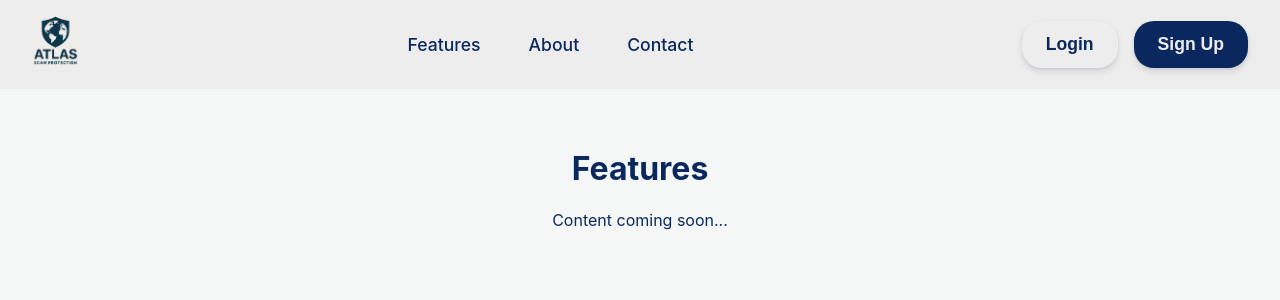
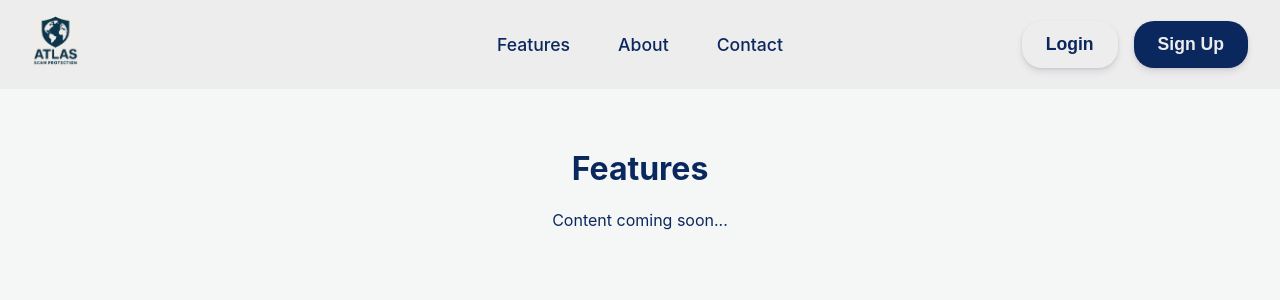
Before and after one commit to AidenBrown21/AtlasChrome, a React (Create React App) app in the folder frontend/: page /features in a window 1280 px wide. Shown: the top 300 px of the page. Built offline with nearby package versions, Linux system fonts and the light colour scheme.

Commit message:
Fixed Header Alignment

```diff
--- a/frontend/src/components/Header.css
+++ b/frontend/src/components/Header.css
@@ -22,8 +22,9 @@
 }
 
 .main-nav {
-    flex-grow: 1;
-    text-align: center;
+    position: absolute;
+    left: 50%;
+    transform: translateX(-50%);
 }
 
 .main-nav a {
@@ -37,6 +38,11 @@
 
 .main-nav a:hover {
     opacity: 0.8;
+}
+
+.header-actions {
+    /* Adding visibility to maintain space but not show */
+    visibility: visible;
 }
 
 .header-actions button {
```
